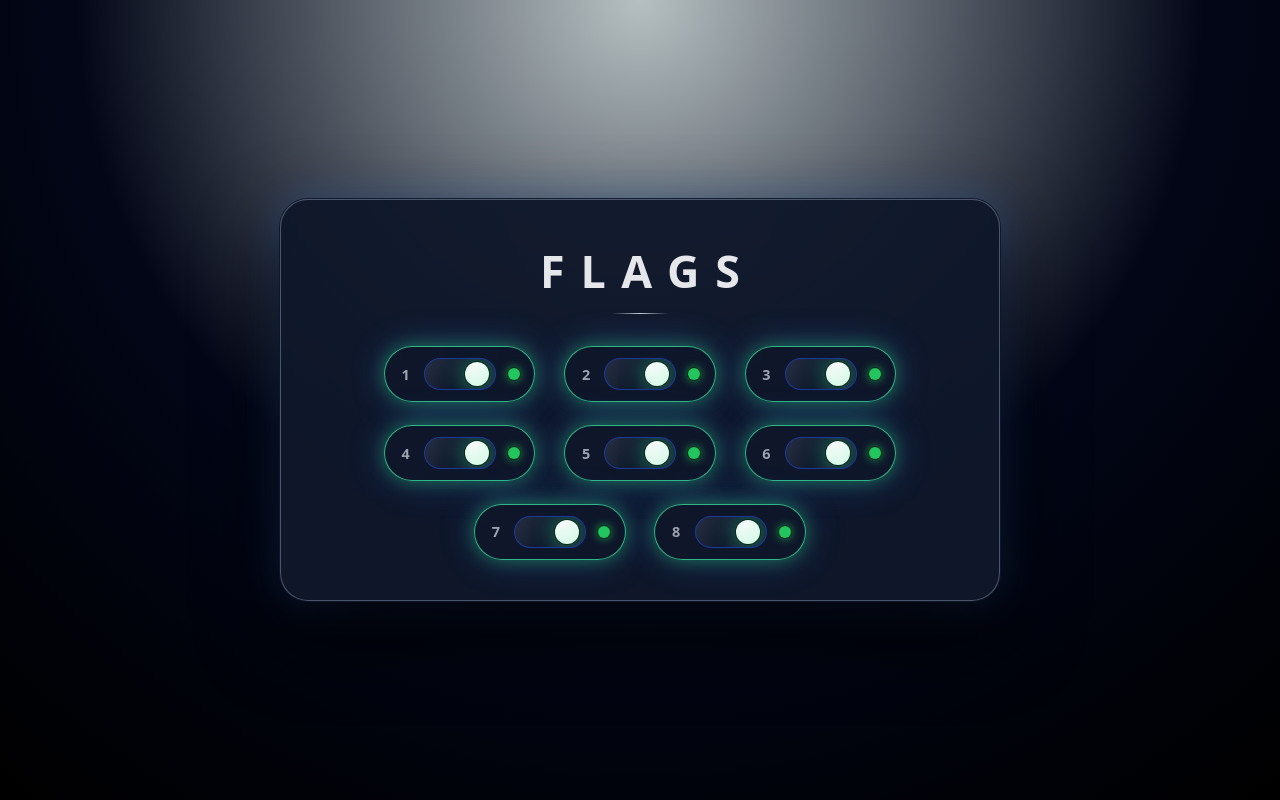
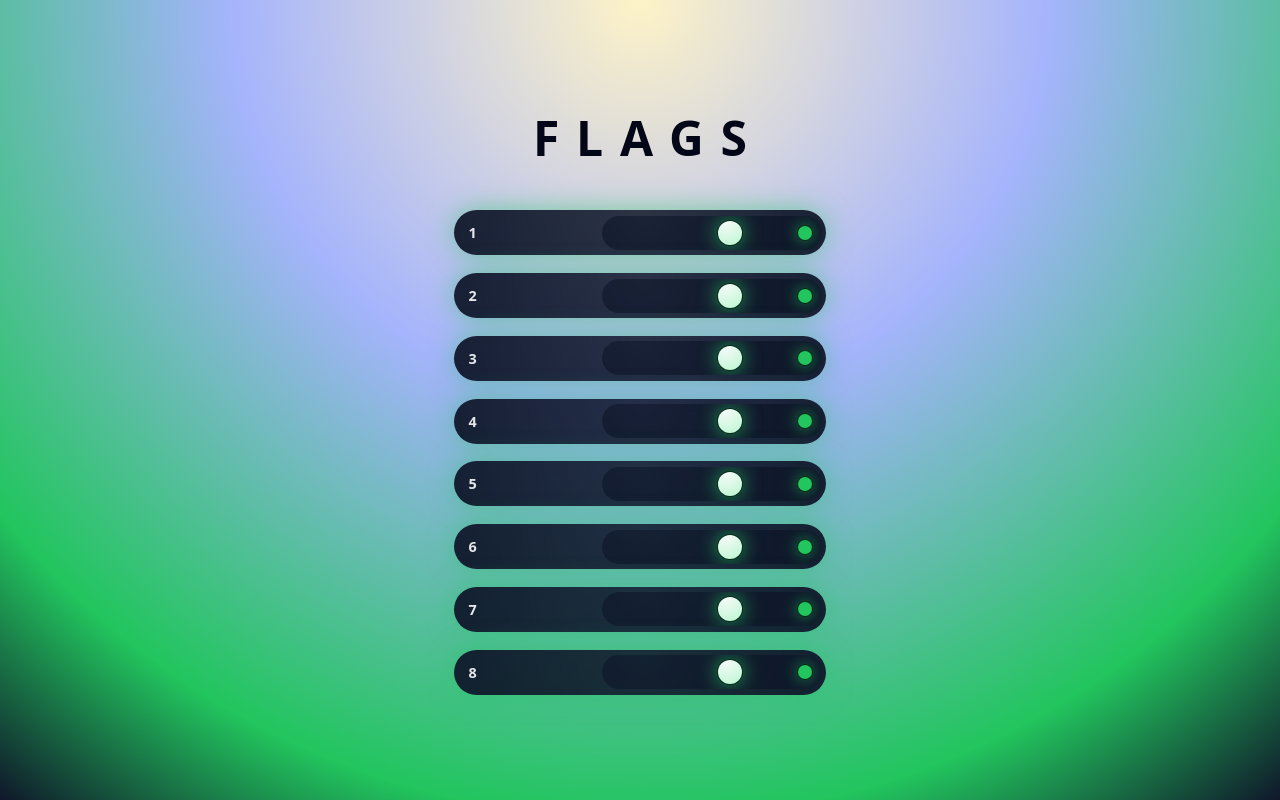
Before and after one commit to ImTheBus/flag7no, a plain HTML site: page index.html in a window 1280 px wide. Drawn offline with Linux system fonts and the light colour scheme.

Commit message:
Update index.html

```diff
--- a/index.html
+++ b/index.html
@@ -6,7 +6,7 @@
   <meta name="viewport" content="width=device-width, initial-scale=1" />
   <style>
     :root {
-      --accent: #37c8ff;
+      --accent: #3b82f6;
     }
 
     * {
@@ -21,77 +21,51 @@
 
     body {
       font-family: system-ui, -apple-system, BlinkMacSystemFont, "SF Pro Text", sans-serif;
-      background:
-        radial-gradient(circle at top, var(--accent) 0%, #020617 55%, #000 100%);
-      color: #f9fafb;
+      background: radial-gradient(circle at top, #fef3c7 0%, #a5b4fc 40%, #22c55e 80%, #0f172a 100%);
+      color: #020617;
       display: flex;
       align-items: center;
       justify-content: center;
-      transition: background 350ms ease;
       overflow: hidden;
+      transition: background 400ms ease;
     }
 
-    body.blackout {
-      background: #000;
+    body.whiteout {
+      background: #ffffff;
     }
 
     .app {
       display: flex;
       flex-direction: column;
       align-items: center;
-      gap: 2rem;
-      padding: 2.5rem 3rem;
-      border-radius: 1.75rem;
-      border: 1px solid rgba(148, 163, 184, 0.45);
-      background: radial-gradient(circle at top, rgba(15, 23, 42, 0.96), rgba(15, 23, 42, 0.97))
-                  border-box;
-      box-shadow:
-        0 0 0 1px rgba(15, 23, 42, 0.9),
-        0 30px 80px rgba(0, 0, 0, 0.85),
-        0 0 40px rgba(59, 130, 246, 0.32);
-      backdrop-filter: blur(28px);
-      max-width: 720px;
-      width: min(90vw, 720px);
-      transform: translateY(0);
-      transition: opacity 250ms ease, transform 250ms ease;
+      gap: 2.5rem;
+      padding: 2.5rem 1.5rem;
+      max-width: 420px;
+      width: min(90vw, 420px);
+      z-index: 2;
+      transition: opacity 500ms ease, transform 400ms ease;
     }
 
-    body.blackout .app {
+    .app.fade-out {
       opacity: 0;
-      pointer-events: none;
-      transform: translateY(10px) scale(0.98);
+      transform: scale(0.96);
     }
 
     .title {
-      font-size: clamp(2.2rem, 4vw, 2.8rem);
+      font-size: clamp(2.4rem, 6vw, 3rem);
       letter-spacing: 0.35em;
       text-indent: 0.35em;
       font-weight: 600;
-      color: #e5e7eb;
+      color: #020617;
       text-transform: uppercase;
       text-align: center;
     }
 
-    .title::after {
-      content: "";
-      display: block;
-      margin: 0.75rem auto 0;
-      width: 3.5rem;
-      height: 1px;
-      border-radius: 999px;
-      background: linear-gradient(
-        90deg,
-        transparent,
-        rgba(248, 250, 252, 0.8),
-        transparent
-      );
-    }
-
     .toggles {
       display: flex;
-      flex-wrap: wrap;
-      justify-content: center;
-      gap: 1.4rem 1.8rem;
+      flex-direction: column;
+      align-items: stretch;
+      gap: 1.1rem;
       width: 100%;
     }
 
@@ -99,57 +73,51 @@
       position: relative;
       display: flex;
       align-items: center;
-      gap: 0.75rem;
-      padding: 0.7rem 0.9rem 0.7rem 0.9rem;
+      justify-content: space-between;
+      gap: 1rem;
+      padding: 0.35rem 0.25rem;
+      cursor: pointer;
       border-radius: 999px;
-      background: radial-gradient(circle at top left, rgba(15, 23, 42, 0.9), rgba(15, 23, 42, 0.98));
-      border: 1px solid rgba(51, 65, 85, 0.9);
-      min-width: 140px;
-      justify-content: space-between;
-      cursor: pointer;
-      transition: border-color 200ms ease, background 200ms ease, box-shadow 200ms ease, transform 120ms ease;
+      background: radial-gradient(circle at top, rgba(15, 23, 42, 0.85), rgba(15, 23, 42, 0.95));
+      box-shadow:
+        0 0 26px rgba(34, 197, 94, 0.55);
+      transform: translateZ(0);
+      transition: box-shadow 180ms ease, transform 120ms ease, background 180ms ease;
     }
 
     .toggle:hover {
-      border-color: rgba(148, 163, 184, 1);
-      box-shadow: 0 0 18px rgba(148, 163, 184, 0.35);
       transform: translateY(-1px);
+      box-shadow:
+        0 0 30px rgba(34, 197, 94, 0.75);
     }
 
-    .toggle.on {
-      border-color: rgba(52, 211, 153, 0.85);
+    .toggle.off {
       box-shadow:
-        0 0 18px rgba(34, 197, 94, 0.48),
-        0 0 36px rgba(59, 130, 246, 0.3);
+        0 0 18px rgba(239, 68, 68, 0.7);
+      background: radial-gradient(circle at top, rgba(15, 23, 42, 0.85), rgba(15, 23, 42, 1));
     }
 
     .toggle-number {
       font-size: 0.9rem;
       font-weight: 600;
-      letter-spacing: 0.16em;
-      text-indent: 0.16em;
-      color: #9ca3af;
+      letter-spacing: 0.18em;
+      text-indent: 0.18em;
+      color: #e5e7eb;
+      padding-left: 0.5rem;
+      flex: 0 0 auto;
     }
 
     .toggle-track {
       position: relative;
-      width: 72px;
-      height: 32px;
+      flex: 1;
+      max-width: 220px;
+      height: 34px;
       border-radius: 999px;
-      background: radial-gradient(circle at 30% 0, rgba(15, 23, 42, 0.9), rgba(15, 23, 42, 1));
-      border: 1px solid rgba(30, 64, 175, 0.85);
-      box-shadow: inset 0 0 0 1px rgba(15, 23, 42, 1);
+      background: radial-gradient(circle at 20% 0, rgba(15, 23, 42, 0.6), rgba(15, 23, 42, 1));
       overflow: hidden;
-      flex-shrink: 0;
-    }
-
-    .toggle-track::before {
-      content: "";
-      position: absolute;
-      inset: 0;
-      background: linear-gradient(120deg, rgba(148, 163, 184, 0.28), transparent, rgba(148, 163, 184, 0.05));
-      opacity: 0.65;
-      pointer-events: none;
+      display: flex;
+      align-items: center;
+      padding: 0 6px 0 6px;
     }
 
     .toggle-input {
@@ -161,59 +129,57 @@
     }
 
     .toggle-thumb {
-      position: absolute;
-      top: 3px;
-      left: 4px;
+      position: relative;
       width: 24px;
       height: 24px;
       border-radius: 999px;
-      background: radial-gradient(circle at 30% 0, #e5e7eb, #9ca3af);
+      background: radial-gradient(circle at 30% 0, #f9fafb, #d1d5db);
       box-shadow:
-        0 0 0 1px rgba(15, 23, 42, 0.9),
-        0 6px 12px rgba(15, 23, 42, 0.7);
+        0 0 0 1px rgba(15, 23, 42, 1),
+        0 4px 10px rgba(15, 23, 42, 0.7);
+      transform: translateX(0);
+      transition: transform 180ms ease-out, background 180ms ease, box-shadow 180ms ease;
       z-index: 2;
-      transition: transform 180ms ease-out, box-shadow 200ms ease, background 200ms ease;
     }
 
     .toggle.on .toggle-thumb {
-      transform: translateX(36px);
-      background: radial-gradient(circle at 30% 0, #f9fafb, #d1fae5);
+      transform: translateX(110px);
+      background: radial-gradient(circle at 30% 0, #f9fafb, #bbf7d0);
       box-shadow:
         0 0 0 1px rgba(5, 46, 22, 1),
-        0 0 25px rgba(52, 211, 153, 0.85);
+        0 0 20px rgba(34, 197, 94, 0.9);
     }
 
     .toggle.off .toggle-thumb {
+      transform: translateX(0);
       background: radial-gradient(circle at 30% 0, #fee2e2, #fecaca);
       box-shadow:
         0 0 0 1px rgba(127, 29, 29, 1),
-        0 0 18px rgba(239, 68, 68, 0.85);
+        0 0 18px rgba(239, 68, 68, 0.9);
     }
 
     .status-light {
-      width: 12px;
-      height: 12px;
+      position: absolute;
+      right: 10px;
+      width: 14px;
+      height: 14px;
       border-radius: 999px;
+      background: #22c55e;
+      box-shadow:
+        0 0 0 1px rgba(5, 46, 22, 1),
+        0 0 16px rgba(34, 197, 94, 0.9);
+      transition: background 150ms ease, box-shadow 150ms ease, opacity 150ms ease;
+      z-index: 1;
+    }
+
+    .toggle.off .status-light {
       background: #ef4444;
       box-shadow:
         0 0 0 1px rgba(127, 29, 29, 1),
-        0 0 10px rgba(239, 68, 68, 0.9);
-      flex-shrink: 0;
-      transition: background 150ms ease, box-shadow 150ms ease, opacity 150ms ease;
+        0 0 16px rgba(239, 68, 68, 0.9);
     }
 
-    .toggle.on .status-light {
-      background: #22c55e;
-      box-shadow:
-        0 0 0 1px rgba(5, 46, 22, 1),
-        0 0 10px rgba(34, 197, 94, 0.98);
-    }
-
-    .toggle.off .status-light {
-      opacity: 0.95;
-    }
-
-    /* Overlay and eyes sequence */
+    /* Eyes / overlay, behind toggles */
 
     .overlay {
       position: fixed;
@@ -222,10 +188,9 @@
       display: none;
       align-items: center;
       justify-content: center;
-      z-index: 999;
+      z-index: 1;
       overflow: hidden;
       pointer-events: none;
-      transition: background 200ms ease-out;
     }
 
     .overlay.active {
@@ -240,47 +205,29 @@
     }
 
     .eye {
-      width: 18px;
-      height: 18px;
+      width: 10px;
+      height: 10px;
       border-radius: 999px;
       background: radial-gradient(circle, #f97373 0%, #b91c1c 55%, #7f1d1d 100%);
       box-shadow:
-        0 0 16px rgba(248, 113, 113, 0.9),
-        0 0 40px rgba(248, 113, 113, 0.7);
+        0 0 14px rgba(248, 113, 113, 0.9),
+        0 0 32px rgba(248, 113, 113, 0.7);
       transform: scale(0);
       opacity: 0;
     }
 
-    .eye-left {
-      transform-origin: 100% 50%;
-    }
-    .eye-right {
-      transform-origin: 0% 50%;
-    }
+    .eye-left { transform-origin: 100% 50%; }
+    .eye-right { transform-origin: 0% 50%; }
 
     @keyframes eyesSlowGrow {
-      0% {
-        transform: scale(0);
-        opacity: 0;
-      }
-      25% {
-        opacity: 1;
-      }
-      100% {
-        transform: scale(4);
-        opacity: 1;
-      }
+      0%   { transform: scale(0.15); opacity: 0; }
+      25%  { opacity: 1; }
+      100% { transform: scale(2.5); opacity: 1; }
     }
 
     @keyframes eyesRush {
-      0% {
-        transform: scale(4);
-        opacity: 1;
-      }
-      100% {
-        transform: scale(80);
-        opacity: 1;
-      }
+      0%   { transform: scale(2.5); opacity: 1; }
+      100% { transform: scale(80); opacity: 1; }
     }
 
     .eye.slow {
@@ -291,22 +238,17 @@
       animation: eyesRush 0.5s ease-in forwards;
     }
 
-    @media (max-width: 640px) {
+    @media (max-width: 480px) {
       .app {
-        padding: 2rem 1.4rem;
-        border-radius: 1.4rem;
+        padding: 2rem 1.2rem;
       }
 
-      .toggles {
-        gap: 1rem 1.2rem;
+      .toggle-track {
+        max-width: 190px;
       }
 
-      .toggle {
-        min-width: 130px;
-      }
-
-      .eyes {
-        gap: 1.5rem;
+      .toggle.on .toggle-thumb {
+        transform: translateX(90px);
       }
     }
   </style>
@@ -315,77 +257,69 @@
   <div class="app" id="app">
     <h1 class="title">FLAGS</h1>
     <div class="toggles" id="toggles">
-      <!-- 1 -->
       <label class="toggle on" data-index="1">
         <span class="toggle-number">1</span>
         <div class="toggle-track">
           <input type="checkbox" class="toggle-input" id="toggle-1" checked />
           <span class="toggle-thumb"></span>
+          <span class="status-light"></span>
         </div>
-        <span class="status-light"></span>
       </label>
-      <!-- 2 -->
       <label class="toggle on" data-index="2">
         <span class="toggle-number">2</span>
         <div class="toggle-track">
           <input type="checkbox" class="toggle-input" id="toggle-2" checked />
           <span class="toggle-thumb"></span>
+          <span class="status-light"></span>
         </div>
-        <span class="status-light"></span>
       </label>
-      <!-- 3 -->
       <label class="toggle on" data-index="3">
         <span class="toggle-number">3</span>
         <div class="toggle-track">
           <input type="checkbox" class="toggle-input" id="toggle-3" checked />
           <span class="toggle-thumb"></span>
+          <span class="status-light"></span>
         </div>
-        <span class="status-light"></span>
       </label>
-      <!-- 4 -->
       <label class="toggle on" data-index="4">
         <span class="toggle-number">4</span>
         <div class="toggle-track">
           <input type="checkbox" class="toggle-input" id="toggle-4" checked />
           <span class="toggle-thumb"></span>
+          <span class="status-light"></span>
         </div>
-        <span class="status-light"></span>
       </label>
-      <!-- 5 -->
       <label class="toggle on" data-index="5">
         <span class="toggle-number">5</span>
         <div class="toggle-track">
           <input type="checkbox" class="toggle-input" id="toggle-5" checked />
           <span class="toggle-thumb"></span>
+          <span class="status-light"></span>
         </div>
-        <span class="status-light"></span>
       </label>
-      <!-- 6 -->
       <label class="toggle on" data-index="6">
         <span class="toggle-number">6</span>
         <div class="toggle-track">
           <input type="checkbox" class="toggle-input" id="toggle-6" checked />
           <span class="toggle-thumb"></span>
+          <span class="status-light"></span>
         </div>
-        <span class="status-light"></span>
       </label>
-      <!-- 7 -->
       <label class="toggle on" data-index="7">
         <span class="toggle-number">7</span>
         <div class="toggle-track">
           <input type="checkbox" class="toggle-input" id="toggle-7" checked />
           <span class="toggle-thumb"></span>
+          <span class="status-light"></span>
         </div>
-        <span class="status-light"></span>
       </label>
-      <!-- 8 -->
       <label class="toggle on" data-index="8">
         <span class="toggle-number">8</span>
         <div class="toggle-track">
           <input type="checkbox" class="toggle-input" id="toggle-8" checked />
           <span class="toggle-thumb"></span>
+          <span class="status-light"></span>
         </div>
-        <span class="status-light"></span>
       </label>
     </div>
   </div>
@@ -400,14 +334,13 @@
   <script>
     (function () {
       const colors = {
-        1: { r: 72, g: 181, b: 255 },   // blue
-        2: { r: 255, g: 221, b: 110 },  // yellow
-        3: { r: 255, g: 120, b: 220 },  // magenta
-        4: { r: 120, g: 255, b: 255 },  // cyan
-        5: { r: 120, g: 255, b: 145 },  // lime
-        6: { r: 255, g: 140, b: 120 },  // orange
-        // 7 is special, ignore for colour blending
-        8: { r: 200, g: 170, b: 255 }   // violet
+        1: { r: 59, g: 130, b: 246 },   // blue
+        2: { r: 250, g: 204, b: 21 },   // yellow
+        3: { r: 244, g: 114, b: 182 },  // pink
+        4: { r: 45, g: 212, b: 191 },   // teal
+        5: { r: 74, g: 222, b: 128 },   // green
+        6: { r: 249, g: 115, b: 22 },   // orange
+        8: { r: 167, g: 139, b: 250 }   // violet
       };
 
       const toggles = Array.from(document.querySelectorAll(".toggle"));
@@ -415,27 +348,28 @@
       const eyes = overlay.querySelectorAll(".eye");
       const app = document.getElementById("app");
       const docRoot = document.documentElement;
+      const body = document.body;
 
-      let blackoutActive = false;
+      let sequenceRunning = false;
 
       function blendActiveColours() {
-        if (blackoutActive) return;
+        if (sequenceRunning) return;
 
         const activeColours = [];
 
         toggles.forEach(toggle => {
-          const index = Number(toggle.dataset.index);
+          const idx = Number(toggle.dataset.index);
           const input = toggle.querySelector(".toggle-input");
           if (!input.checked) return;
-          if (index === 7) return; // skip 7
-          const c = colors[index];
+          if (idx === 7) return;
+          const c = colors[idx];
           if (c) activeColours.push(c);
         });
 
         let r, g, b;
 
         if (activeColours.length === 0) {
-          r = g = b = 10; // almost black if everything off
+          r = 15; g = 23; b = 42;
         } else {
           const total = activeColours.length;
           r = activeColours.reduce((sum, c) => sum + c.r, 0) / total;
@@ -477,24 +411,19 @@
         });
       }
 
-      function runBlackoutSequence() {
-        if (blackoutActive) return;
-        blackoutActive = true;
-
-        document.body.classList.add("blackout");
+      function runSequence() {
+        if (sequenceRunning) return;
+        sequenceRunning = true;
 
         overlay.classList.add("active");
-        overlay.style.background = "#000";
+        app.classList.add("fade-out");
         clearEyesAnimation();
 
-        // start slow grow
         eyes.forEach(eye => {
-          // force reflow to restart animation if needed
           void eye.offsetWidth;
           eye.classList.add("slow");
         });
 
-        // after slow grow, rush
         setTimeout(() => {
           eyes.forEach(eye => {
             eye.classList.remove("slow");
@@ -503,32 +432,30 @@
           });
         }, 2000);
 
-        // white flash shortly after rush begins
-        setTimeout(() => {
-          overlay.style.background = "#fff";
-        }, 2450);
-
-        // reset to original state
         setTimeout(() => {
           overlay.classList.remove("active");
-          overlay.style.background = "#000";
+          body.classList.add("whiteout");
           clearEyesAnimation();
-          document.body.classList.remove("blackout");
+        }, 2500);
+
+        setTimeout(() => {
+          body.classList.remove("whiteout");
+          app.classList.remove("fade-out");
           resetAllToggles();
-          blackoutActive = false;
-        }, 3200);
+          sequenceRunning = false;
+        }, 3500);
       }
 
       function handleToggleChange(event) {
         const input = event.target;
         const toggle = input.closest(".toggle");
-        const index = Number(toggle.dataset.index);
+        const idx = Number(toggle.dataset.index);
 
         updateToggleStates();
 
-        if (index === 7 && !input.checked) {
-          runBlackoutSequence();
-        } else if (!blackoutActive) {
+        if (idx === 7 && !input.checked) {
+          runSequence();
+        } else if (!sequenceRunning) {
           blendActiveColours();
         }
       }
@@ -538,7 +465,6 @@
         input.addEventListener("change", handleToggleChange);
       });
 
-      // Initialise
       updateToggleStates();
       blendActiveColours();
     })();
```
